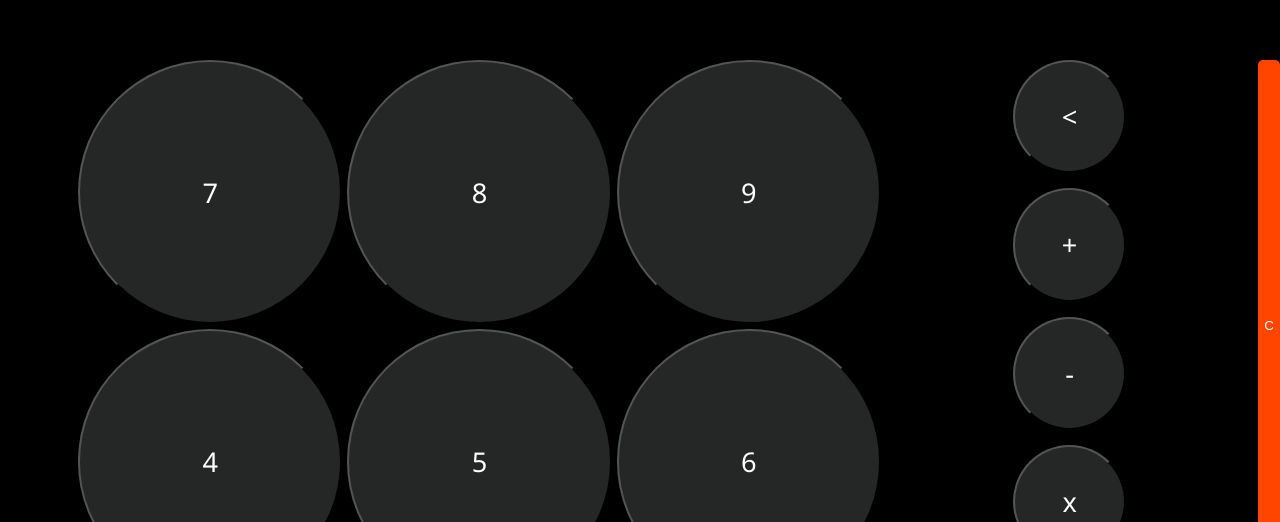
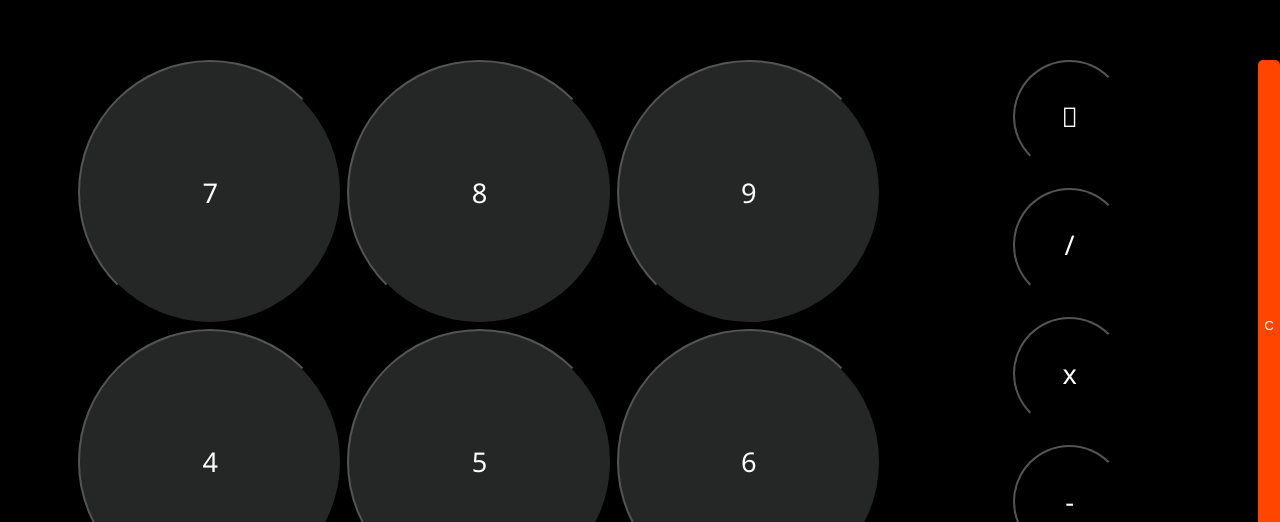
Before and after one commit to richi-coder/React-Calculator, a React (Create React App) app: page / in a window 1280 px wide. Shown: the part 278-800 px from the top of the page. Built offline with nearby package versions, Linux system fonts and the light colour scheme.

Commit message:
Trying icons for delete button

```diff
--- a/public/index.html
+++ b/public/index.html
@@ -1 +1,2 @@
+<link rel="stylesheet" href="https://cdnjs.cloudflare.com/ajax/libs/font-awesome/6.2.1/css/all.min.css">
 <div id="root"></div>
--- a/src/App.js
+++ b/src/App.js
@@ -21,12 +21,13 @@ const Reset = (props) => {
 const Operator = props => {
   return (
     <button className="number"
+    style={{backgroundColor: props.operator == "icon" ? "initial" : "transparent"}}
     id="operator"
     onClick={() => {
       props.operation(props.operator);
       props.resetActual;
       }}>
-      {props.operator}
+      {props.operator == "icon" ? <i className="fa-thin fa-delete-left"></i> : props.operator}
     </button>
   )
 }
@@ -88,11 +89,11 @@ export default function App() {
       <div className="buttons">
       <Number handleEnter={handleEnter} />
       <div className="operators">
-        <Operator operator={"<"} operation={operator} resetActual={resetActual} />
+        <Operator operator={"icon"} operation={operator} resetActual={resetActual} />
+        <Operator operator={"/"} operation={operator} resetActual={resetActual} />
+        <Operator operator={"x"} operation={operator} resetActual={resetActual} />
+        <Operator operator={"-"} operation={operator} resetActual={resetActual} />
         <Operator operator={"+"} operation={operator} resetActual={resetActual} />
-        <Operator operator={"-"} operation={operator} resetActual={resetActual} />
-        <Operator operator={"x"} operation={operator} resetActual={resetActual} />
-        <Operator operator={"/"} operation={operator} resetActual={resetActual} />
       </div>
       <div className="c-equals">
       <Reset reset={reset}/>
--- a/src/style.css
+++ b/src/style.css
@@ -41,14 +41,14 @@ body {
 }
 
 #memory {
-  font-size: 1em;
+  font-size: 2em;
   margin: 0;
   padding: 0;
   color: rgba(255,255,255,.75);
 }
 
 #actual {
-  font-size: 2em;
+  font-size: 4em;
   margin: 0;
   padding: 0;
   color: rgb(255,255,255);
@@ -123,6 +123,7 @@ body {
   color: white;
   border: none;
   border-radius: 5px;
+  cursor: pointer;
 }
 
 .reset-button {
@@ -130,4 +131,5 @@ body {
   color: white;
   border: none;
   border-radius: 5px;
+  cursor: pointer;
 }
```
